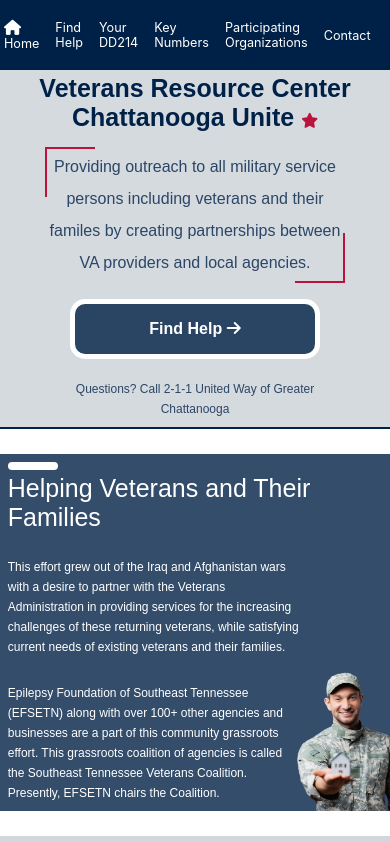
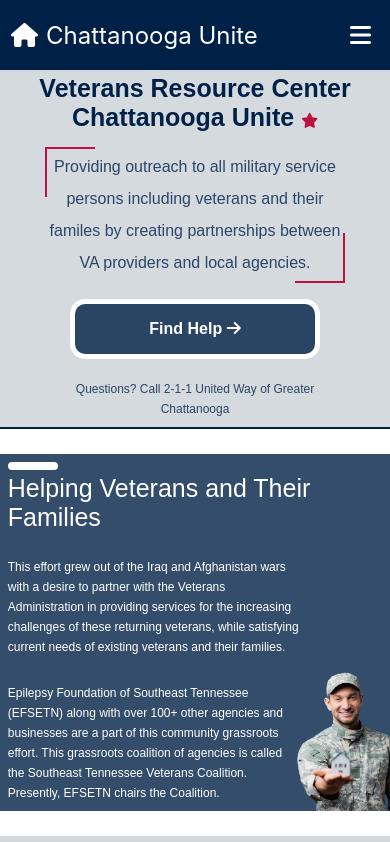
Before and after one commit to prestoncraw/Chattanooga-Unite, a Next.js app: page / in a window 390 px wide. Shown: the top 842 px of the page. Built offline with nearby package versions, Linux system fonts and the light colour scheme.

Commit message:
create hamburger menu for navbar mobile view

```diff
--- a/components/navbar.js
+++ b/components/navbar.js
@@ -1,35 +1,92 @@
-import Head from 'next/head';
+import { useState } from "react";
 import styles from '../styles/NavBar.module.css';
 import Link from 'next/link';
 
 export default function NavBar() {
+    // whether mobile hamburger menu is opened or closed
+    const [showMenu, setShowMenu] = useState(false);
+
+    function handleClickMenu() {
+        setShowMenu(!showMenu);
+    }
+
+
     return (
         <>
             <main>
                 <div className={styles.container}>
                     <div>
                         <ul>
+                            <Link href='/'>
                                 <li id='home-li'>
-                                <Link href='/'><i className="fa-solid fa-house"></i>Home</Link>
+                                    <i className="fa-solid fa-house"></i>Chattanooga Unite
                                 </li>
+                            </Link>
+                            <Link href='/find-help'>
                                 <li id='find-help-li'>
-                                <Link href='/find-help'>Find Help</Link>
+                                    Find Help
                                 </li>
+                            </Link>
+                            <Link href='/your-dd214'>
                                 <li id='your-dd214-li'>
-                                <Link href='/your-dd214'>Your DD214</Link>
+                                    Your DD214
                                 </li>
+                            </Link>
+                            <Link href='/key-numbers'>
                                 <li id='key-numbers-li'>
-                                <Link href='/key-numbers'>Key Numbers</Link>
+                                    Key Numbers
                                 </li>
+                            </Link>
+                            <Link href='/participating-organizations'>
                                 <li id='participating-organizations-li'>
-                                <Link href='/participating-organizations'>Participating Organizations</Link>
+                                    Participating Organizations
                                 </li>
+                            </Link>
+                            <Link href='/contact'>
                                 <li id='contact-li'>
-                                <Link href='/contact'>Contact</Link>
+                                    Contact
                                 </li>
+                            </Link>
                         </ul>
                     </div>
                 </div>
+                <div className={styles.mobile_container}>
+                    <Link href='/'>
+                        <div id='home-li'>
+                            <i className="fa-solid fa-house"></i>Chattanooga Unite
+                        </div>
+                    </Link>
+                    <div className={styles.mobile_hamburger} onClick={handleClickMenu}>
+                        <i className="fa-solid fa-bars"></i>
+                    </div>
+                </div>
+                {showMenu && <div className={styles.mobile_menu}>
+                    <ul>
+                        <Link href='/find-help'>
+                            <li id='find-help-li'>
+                                Find Help
+                            </li>
+                        </Link>
+                        <Link href='/your-dd214'>
+                            <li id='your-dd214-li'>
+                                Your DD214
+                            </li>
+                        </Link>
+                        <Link href='/key-numbers'>
+                            <li id='key-numbers-li'>
+                                Key Numbers
+                            </li>
+                        </Link>
+                        <Link href='/participating-organizations'>
+                            <li id='participating-organizations-li'>
+                                Participating Organizations
+                            </li>
+                        </Link>
+                        <Link href='/contact'>
+                            <li id='contact-li'>
+                                Contact
+                            </li>
+                        </Link></ul></div>}
             </main>
         </>
 
--- a/styles/Footer.module.css
+++ b/styles/Footer.module.css
@@ -11,6 +11,8 @@
   justify-content: space-between;
   padding: .15vw;
   align-items: center;
+  max-width: 1400px;
+  margin:auto;
 }
 
 .footer_container {
@@ -99,6 +101,7 @@
     align-items: left;
     min-height: 70px;
     text-align: left;
+    padding-bottom: 10px;
   }
   .container {
     align-items: left;
--- a/styles/NavBar.module.css
+++ b/styles/NavBar.module.css
@@ -1,30 +1,100 @@
 .container {
     background-color: #002147;
     color:white;
-    font-size: 1.5vmax;
+    font-size: 1.5rem;
     width: 100%;
 }
 
+.mobile_container {
+    color: white;
+    font-size: 1.5rem;
+    width: 100%;
+    display: none;
+    list-style: none;
+    flex-direction: row;
+    justify-content: space-between;
+    align-items: center;
+    min-height: 70px;
+    background-color: #002147;
+}
+
+.mobile_container div {
+    padding: 10px;
+    border: 1px #002147 solid;
+    border-radius: 5px;
+}
+
+.mobile_container div:hover {
+    /* color:rgb(199, 199, 199); */
+    /* border: 1px #002147 solid;
+    background-color: #334D6C;
+    transition: 200ms; */
+
+}
+
+.mobile_menu {
+    display:none;
+    width: 100%;
+    background-color: #334D6C;
+    flex-direction: column;
+    flex-wrap: wrap;
+    align-items: flex-end;
+    padding: 5px 0 10px 0 ;
+    border-bottom: #002147 2px solid;
+}
+
+.mobile_menu li {
+    padding-right: 10px;
+    text-align: right;
+    font-size: 1.4rem;
+    color:white;
+}
+
+
 .container ul {
+    max-width: 1400px;
+    margin: auto;
     list-style: none;
     display: flex;
     flex-direction: row;
-    justify-content: space-evenly;
+    justify-content: space-between;
     align-items: center;
     min-height: 70px;
-    padding: 0 1vw 0 1vw;
 }
 
 .container li {
-    margin-right: 1rem;
+    padding: 10px;
+    border: 1px #002147 solid;
+    border-radius: 5px;
 }
 
 .container li:hover {
-    color:rgb(199, 199, 199);
+    /* color:rgb(199, 199, 199); */
+    border: 1px #002147 solid;
+    background-color: #334D6C;
+    transition: 200ms;
+
 }
 
 .container i {
     font-weight: 900;
-    font-size: larger;
-    padding-right: 0.5vw;
+    font-size: 18pt;
+    padding-right: 8px;
 }
+.mobile_container i {
+    font-weight: 900;
+    font-size: 18pt;
+    padding-right: 8px;
+}
+
+@media only screen and (max-width: 1100px) {
+    .container ul {
+        display: none;
+    }
+    .mobile_container {
+        display: flex;
+    }
+    .mobile_menu {
+        display:flex;
+    }
+}
--- a/styles/globals.css
+++ b/styles/globals.css
@@ -18,6 +18,7 @@
 }
 
 .container {
+  max-width: 1400px;
   padding: 0;
   display: flex;
   flex-direction: column;
```
Lines whose indentation alone changed are shown as unchanged.
